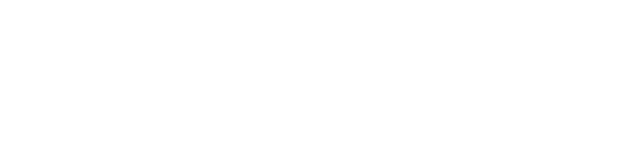
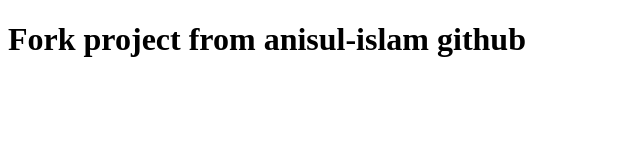
Before and after one commit to anisul-Islam/git-github-documentation, a plain HTML site: page index.html in a window 1280 px wide. Shown: the whole page, without its empty margins (0-640 px from the left). Drawn offline with Linux system fonts and the light colour scheme.

```diff
--- a/index.html
+++ b/index.html
@@ -1,10 +1,15 @@
 <!DOCTYPE html>
 <html lang="en">
+
 <head>
   <meta charset="UTF-8" />
   <meta http-equiv="X-UA-Compatible" content="IE=edge" />
   <!-- <meta name="viewport" content="width=device-width, initial-scale=1.0"> -->
   <title>Document</title>
 </head>
-  <body></body>
+
+<body>
+  <h1>Fork project from anisul-islam github</h1>
+</body>
+
 </html>
```
Lines whose indentation alone changed are shown as unchanged.
